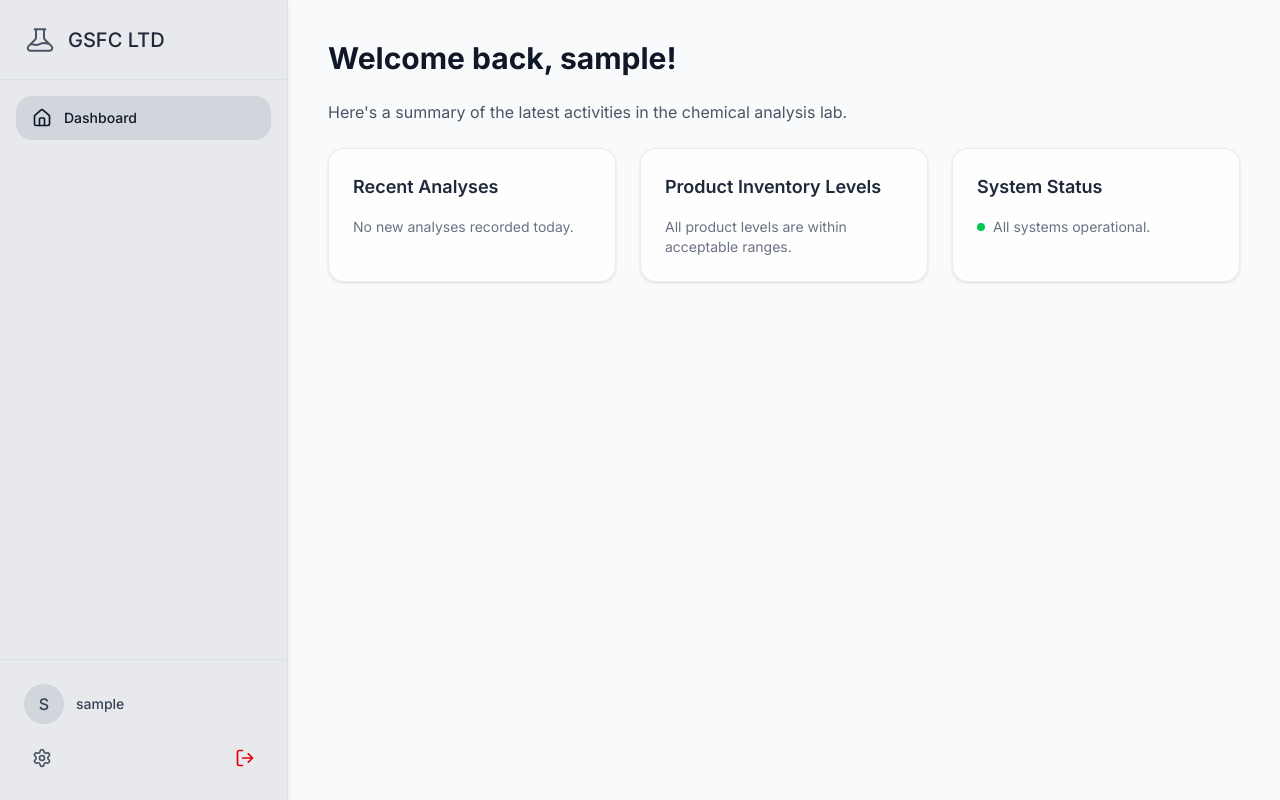
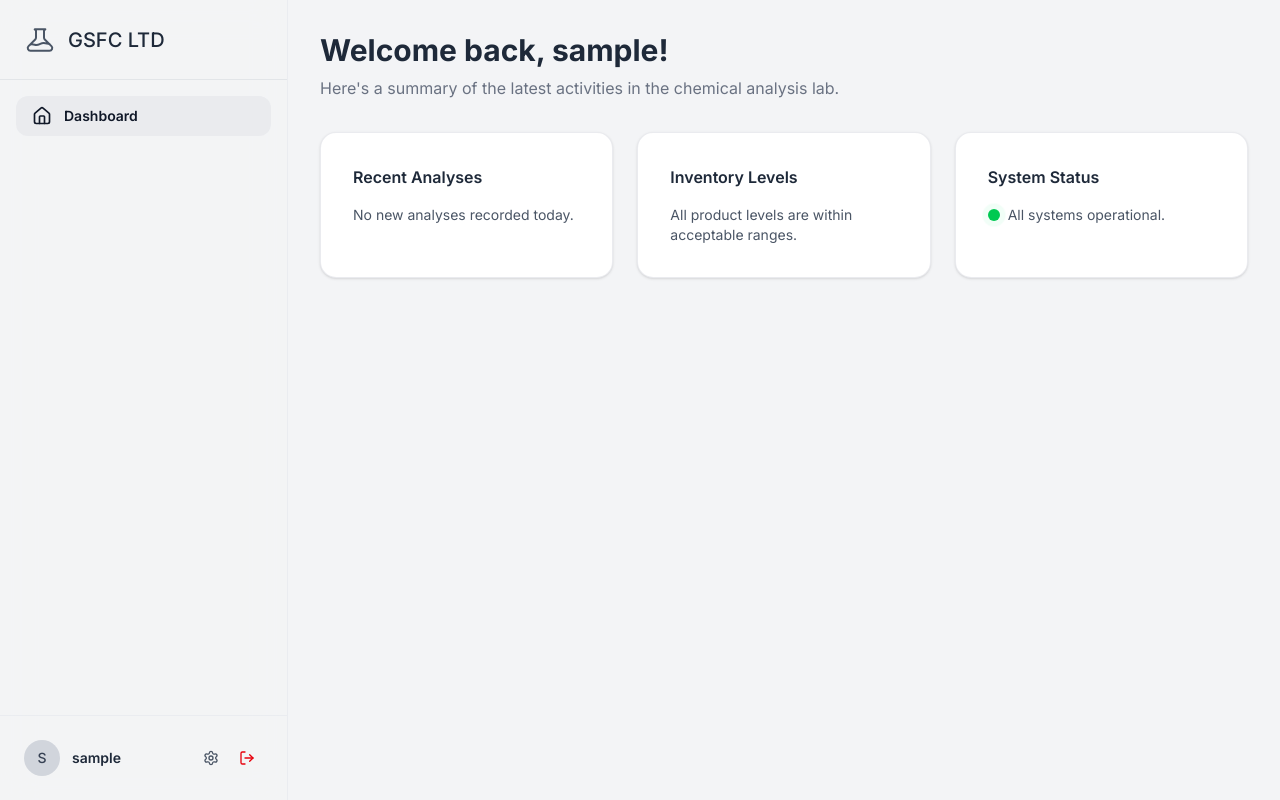
Before and after one commit to ivedantmistry/gsfc-limited-frontend, a Next.js app: page /dashboard in a window 1280 px wide. Built offline with nearby package versions, Linux system fonts and the light colour scheme; no server answers; sample sign-in values are in the browser's storage.

Commit message:
working commit

```diff
--- a/app/dashboard/layout.tsx
+++ b/app/dashboard/layout.tsx
@@ -9,7 +9,6 @@ import { LogOut, Settings } from "lucide-react";
 import { navItems } from "@/config/navItems";
 
 // A reusable component for sidebar navigation links
-// A reusable component for sidebar navigation links
 const SidebarLink = ({
   href,
   icon: Icon,
@@ -20,19 +19,17 @@ const SidebarLink = ({
   label: string;
 }) => {
   const pathname = usePathname();
-
   const isActive =
-    href === "/dashboard"
-      ? pathname === href
-      : pathname.startsWith(href);
+    href === "/dashboard" ? pathname === href : pathname.startsWith(href);
 
   return (
-    <Link href={href}>
+    <Link href={href} className="block">
+      {/* STYLE: Refined active link state for a subtle, modern look */}
       <span
-        className={`flex items-center gap-3 px-4 py-3 rounded-xl text-sm font-medium transition-colors ${
+        className={`flex items-center gap-3 px-4 py-2.5 rounded-lg text-sm font-medium transition-colors duration-150 ${
           isActive
-            ? "bg-gray-300 text-gray-900"
-            : "text-gray-600 hover:bg-gray-300/70 hover:text-gray-900"
+            ? "bg-gray-200/70 text-gray-900 font-semibold"
+            : "text-gray-600 hover:bg-gray-200/70 hover:text-gray-900"
         }`}
       >
         <Icon className="w-5 h-5" />
@@ -47,7 +44,8 @@ const Sidebar = () => {
   const hasPermission = useHasPermission;
 
   return (
-    <aside className="fixed top-0 left-0 h-full w-72 bg-gray-200/90 backdrop-blur-sm border-r border-gray-300/50 flex flex-col z-40 shadow-md">
+    // STYLE: Lighter, cleaner sidebar with a refined glass effect
+    <aside className="fixed top-0 left-0 h-full w-72 bg-gray-100/80 backdrop-blur-lg border-r border-gray-200/60 flex flex-col z-40">
       {/* Header */}
       <div className="flex items-center gap-3 h-20 border-b border-gray-300/50 px-6">
         <svg
@@ -68,13 +66,9 @@ const Sidebar = () => {
       </div>
 
       {/* Navigation */}
-      <nav className="flex-1 px-4 py-4 space-y-1">
+      <nav className="flex-1 px-4 py-4 space-y-1.5">
         {navItems
-          .filter(
-            (item) =>
-              // An item is shown if it has NO permission OR the user has the required permission.
-              !item.permission || hasPermission(item.permission)
-          )
+          .filter((item) => !item.permission || hasPermission(item.permission))
           .map((item) => (
             <SidebarLink
               key={item.href}
@@ -86,29 +80,29 @@ const Sidebar = () => {
       </nav>
 
       {/* Footer / User Area */}
-      <div className="mt-auto p-6 border-t border-gray-300/50">
-        <div className="space-y-4">
+      <div className="mt-auto p-4 border-t border-gray-200/60">
+        <div className="flex items-center justify-between p-2 rounded-lg hover:bg-gray-200/70 transition-colors">
           <div className="flex items-center gap-3">
-            <div className="w-10 h-10 rounded-full bg-gray-300 flex items-center justify-center text-gray-700 font-medium text-base">
+            <div className="w-9 h-9 rounded-full bg-gray-300 flex items-center justify-center text-gray-700 font-medium text-sm">
               {user?.username.charAt(0).toUpperCase()}
             </div>
-            <span className="text-sm font-medium text-gray-700">
+            <span className="text-sm font-semibold text-gray-800">
               {user?.username}
             </span>
           </div>
-          <div className="flex justify-between">
+          <div className="flex items-center gap-1">
             <button
-              className="p-2 rounded-xl hover:bg-gray-300/70"
+              className="p-2 rounded-md hover:bg-gray-300/70"
               title="Settings"
             >
-              <Settings className="w-5 h-5 text-gray-600" />
+              <Settings className="w-4 h-4 text-gray-600" />
             </button>
             <button
               onClick={logout}
-              className="p-2 rounded-xl hover:bg-red-100/70"
+              className="p-2 rounded-md hover:bg-red-100"
               title="Sign Out"
             >
-              <LogOut className="w-5 h-5 text-red-600" />
+              <LogOut className="w-4 h-4 text-red-600" />
             </button>
           </div>
         </div>
@@ -128,13 +122,14 @@ export default function DashboardLayout({ children }: { children: ReactNode }) {
   }, [isLoading, user, router]);
 
   if (isLoading || !user) {
-    return <div className="min-h-screen bg-gray-50"></div>;
+    // STYLE: Softer background for a premium feel
+    return <div className="min-h-screen bg-gray-100"></div>;
   }
 
   return (
-    <div className="min-h-screen bg-gray-50 font-sans">
+    <div className="min-h-screen bg-gray-100 font-sans">
       <Sidebar />
-      <main className="ml-72 p-10">{children}</main>
+      <main className="ml-72 p-8">{children}</main>
     </div>
   );
 }
--- a/app/dashboard/not-found.tsx
+++ b/app/dashboard/not-found.tsx
@@ -5,18 +5,19 @@ import Link from "next/link";
 
 export default function AccessDenied() {
   return (
-    <div className="flex flex-col items-center justify-center h-[60vh] bg-white rounded-xl border border-gray-200 shadow-sm text-center">
-      <Lock className="w-16 h-16 text-gray-300 mb-4" />
-      <h1 className="text-2xl font-bold text-gray-800">Access Denied</h1>
-      <p className="text-gray-500 mt-2 max-w-sm">
-        You do not have the necessary permissions to view this page. Please
-        contact your administrator if you believe this is an error.
-      </p>
-      <Link href="/dashboard">
-        <span className="mt-6 inline-block bg-gray-800 text-white px-5 py-2.5 rounded-lg font-medium text-sm shadow transition-transform hover:scale-105">
-          Return to Dashboard
-        </span>
-      </Link>
+    <div className="flex flex-col items-center justify-center h-[70vh] text-center">
+      <div className="bg-white p-12 rounded-2xl border border-gray-200/80 shadow-sm">
+          <Lock className="w-12 h-12 text-gray-400 mb-6 mx-auto" />
+          <h1 className="text-2xl font-semibold text-gray-800">Access Denied</h1>
+          <p className="text-gray-500 mt-2 max-w-xs mx-auto">
+            You don't have permission to view this page. Contact an administrator for access.
+          </p>
+          <Link href="/dashboard">
+            <span className="mt-8 inline-block bg-gray-900 text-white px-5 py-2.5 rounded-lg font-medium text-sm shadow-sm transition-colors hover:bg-gray-800">
+              Return to Dashboard
+            </span>
+          </Link>
+      </div>
     </div>
   );
 }
--- a/app/dashboard/page.tsx
+++ b/app/dashboard/page.tsx
@@ -4,8 +4,9 @@ import { useAuth } from "@/hooks/useAuth";
 
 // A simple card component for the dashboard
 const DashboardCard = ({ title, children }: { title: string, children: React.ReactNode }) => (
-    <div className="bg-white/80 rounded-xl border border-gray-200/80 shadow-sm p-6">
-        <h2 className="text-lg font-semibold text-gray-800 mb-4">{title}</h2>
+    // STYLE: Cleaner, more spacious card design
+    <div className="bg-white rounded-2xl border border-gray-200/80 shadow-sm p-8">
+        <h2 className="text-base font-semibold text-gray-800 mb-4">{title}</h2>
         <div>{children}</div>
     </div>
 );
@@ -14,24 +15,30 @@ export default function DashboardPage() {
     const { user } = useAuth();
 
     return (
-        <div className="space-y-6">
-            <h1 className="text-3xl font-bold text-gray-900">
-                Welcome back, {user?.first_name || user?.username}!
-            </h1>
-            <p className="text-gray-600">
-                Here's a summary of the latest activities in the chemical analysis lab.
-            </p>
+        <div className="space-y-8">
+            <div>
+                <h1 className="text-3xl font-bold text-gray-800">
+                    Welcome back, {user?.first_name || user?.username}!
+                </h1>
+                <p className="text-gray-500 mt-2 max-w-xl">
+                    Here's a summary of the latest activities in the chemical analysis lab.
+                </p>
+            </div>
 
-            <div className="grid grid-cols-1 md:grid-cols-2 lg:grid-cols-3 gap-6">
+            <div className="grid grid-cols-1 lg:grid-cols-3 gap-6">
                 <DashboardCard title="Recent Analyses">
-                    <p className="text-sm text-gray-500">No new analyses recorded today.</p>
+                    <p className="text-sm text-gray-600">No new analyses recorded today.</p>
                 </DashboardCard>
-                <DashboardCard title="Product Inventory Levels">
-                    <p className="text-sm text-gray-500">All product levels are within acceptable ranges.</p>
+                <DashboardCard title="Inventory Levels">
+                    <p className="text-sm text-gray-600">All product levels are within acceptable ranges.</p>
                 </DashboardCard>
                 <DashboardCard title="System Status">
-                    <p className="text-sm text-gray-500 flex items-center gap-2">
-                        <span className="h-2 w-2 rounded-full bg-green-500"></span>
+                    <p className="text-sm text-gray-600 flex items-center gap-2">
+                        {/* STYLE: Apple-like LED status indicator */}
+                        <span className="relative flex h-3 w-3">
+                            <span className="animate-ping absolute inline-flex h-full w-full rounded-full bg-green-400 opacity-75"></span>
+                            <span className="relative inline-flex rounded-full h-3 w-3 bg-green-500"></span>
+                        </span>
                         All systems operational.
                     </p>
                 </DashboardCard>
--- a/app/layout.tsx
+++ b/app/layout.tsx
@@ -1,14 +1,13 @@
-// app/layout.tsx
 import type { Metadata } from "next";
 import { Inter } from "next/font/google";
 import "./globals.css";
-import { AuthProvider } from "@/context/AuthContext"; // Import the provider
+import { AuthProvider } from "@/context/AuthContext";
 
 const inter = Inter({ subsets: ["latin"] });
 
 export const metadata: Metadata = {
   title: "GSFC LTD Laboratory Portal",
-  description: "Generated by create next app",
+  description: "Chemical Analysis and Inventory Management System",
 };
 
 export default function RootLayout({
@@ -18,8 +17,9 @@ export default function RootLayout({
 }) {
   return (
     <html lang="en" suppressHydrationWarning>
-      <body className={inter.className}>
-        <AuthProvider>{children}</AuthProvider> {/* Wrap children with AuthProvider */}
+      {/* STYLE: Apply a clean, light gray background to the entire app */}
+      <body className={`${inter.className} bg-gray-100`}>
+        <AuthProvider>{children}</AuthProvider>
       </body>
     </html>
   );
--- /dev/null
+++ b/app/not-found.tsx
@@ -0,0 +1,21 @@
+import Link from 'next/link';
+import { Compass } from 'lucide-react';
+
+export default function NotFound() {
+  return (
+    <div className="flex flex-col items-center justify-center min-h-screen text-center p-4">
+      <div className="bg-white p-12 rounded-2xl border border-gray-200/80 shadow-sm">
+          <Compass className="w-12 h-12 text-gray-400 mb-6 mx-auto" />
+          <h1 className="text-3xl font-bold text-gray-800">404 - Page Not Found</h1>
+          <p className="text-gray-500 mt-2 max-w-xs mx-auto">
+            The page you're looking for doesn't exist or has been moved.
+          </p>
+          <Link href="/dashboard">
+            <span className="mt-8 inline-block bg-gray-900 text-white px-5 py-2.5 rounded-lg font-medium text-sm shadow-sm transition-colors hover:bg-gray-800">
+              Go to Dashboard
+            </span>
+          </Link>
+      </div>
+    </div>
+  );
+}
```
Also changed, not shown: app/page.tsx (+40 -77 lines).
